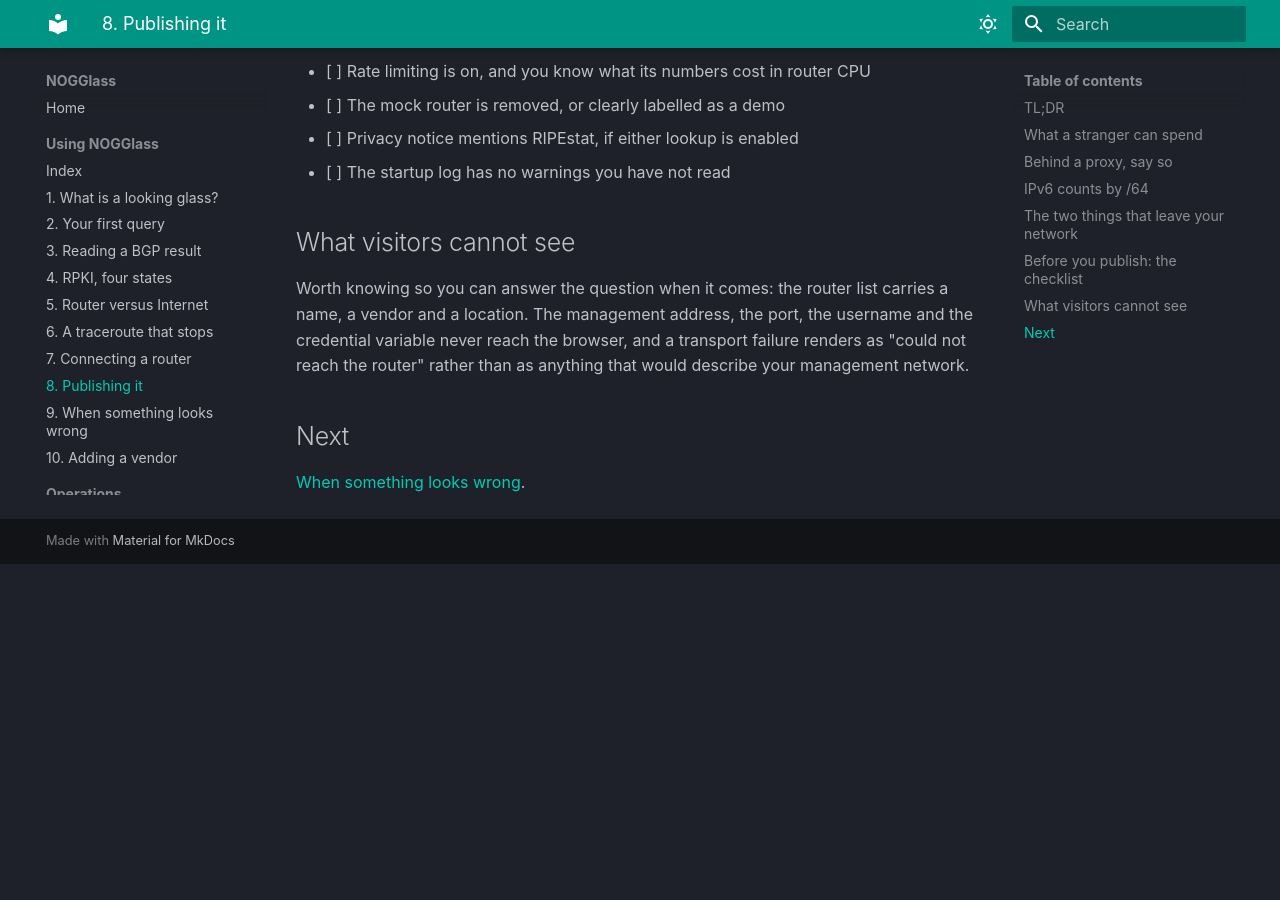
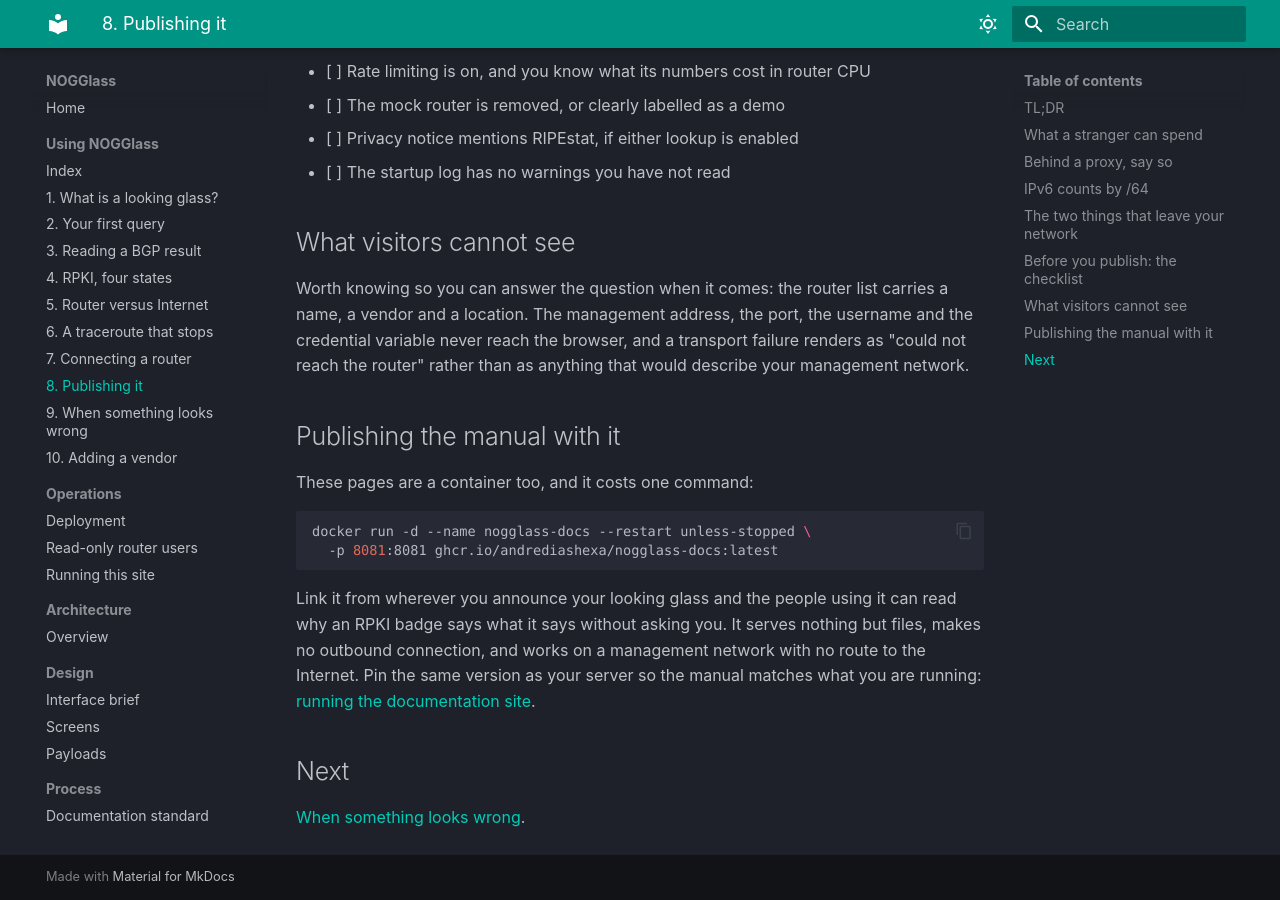
Before and after one commit to andrediashexa/NOGGlass, an MkDocs documentation site: the page built from docs/wiki/8-publishing-it.md, in a window 1280 px wide and 900 px high, scrolled down 2255 px. Built offline with MkDocs 1.6.1 and Material for MkDocs 9.7.7, drawn with Linux system fonts in a browser that asks for light colours; before the commit the page ends 2819 px from its top, so only the background shows below that.

Commit message:
docs(wiki): point operators at the documentation container
Someone who has just published a looking glass is exactly the person who
wants the manual next to it, and page 8 is where they are standing.

Co-Authored-By: Claude Opus 5 (1M context) <noreply@anthropic.com>

````diff
--- a/docs/wiki/8-publishing-it.md
+++ b/docs/wiki/8-publishing-it.md
@@ -104,6 +104,22 @@ username and the credential variable never reach the browser, and a transport
 failure renders as "could not reach the router" rather than as anything that
 would describe your management network.
 
+## Publishing the manual with it
+
+These pages are a container too, and it costs one command:
+
+```bash
+docker run -d --name nogglass-docs --restart unless-stopped \
+  -p 8081:8081 ghcr.io/andrediashexa/nogglass-docs:latest
+```
+
+Link it from wherever you announce your looking glass and the people using it
+can read why an RPKI badge says what it says without asking you. It serves
+nothing but files, makes no outbound connection, and works on a management
+network with no route to the Internet. Pin the same version as your server so
+the manual matches what you are running:
+[running the documentation site](../operations/documentation-site.md).
+
 ## Next
 
 [When something looks wrong](9-when-something-looks-wrong.md).
````
